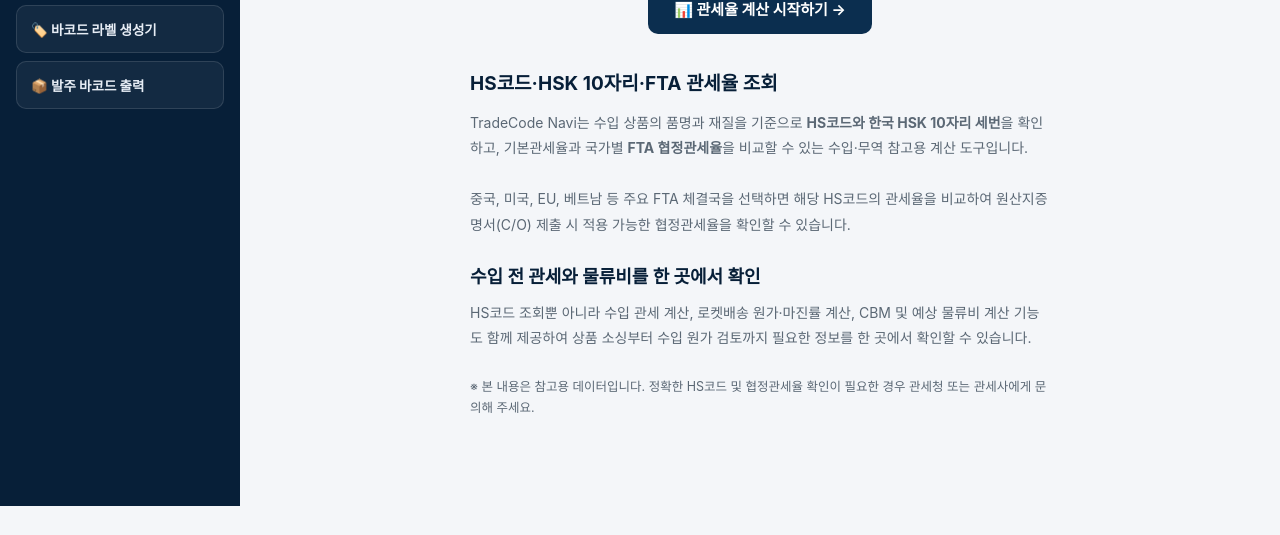
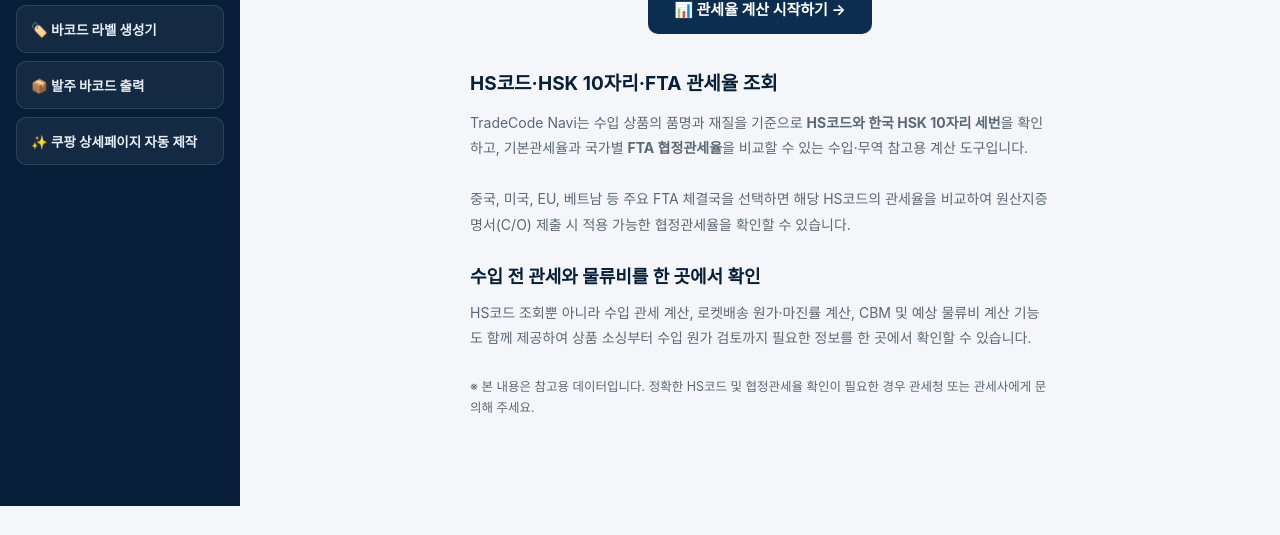
Before and after one commit to babo313397-droid/tradecode-navi, a website: page index.html in a window 1280 px wide. Shown: the part 294-829 px from the top of the page. Drawn offline with Linux system fonts and the light colour scheme.

Commit message:
Update index.html

```diff
--- a/index.html
+++ b/index.html
@@ -317,6 +317,7 @@ footer a{color:var(--sub);text-decoration:underline;}
     <button type="button" class="nav-btn" id="navBtn-logistics" onclick="showFeature('logistics')">🚚 물류비 계산기</button>
     <button type="button" class="nav-btn" id="navBtn-barcode" onclick="window.location.href='/barcode-label.html'">🏷️ 바코드 라벨 생성기</button>
     <button type="button" class="nav-btn" id="navBtn-orderbarcode" onclick="window.location.href='/order-barcode.html'">📦 발주 바코드 출력</button>
+    <button type="button" class="nav-btn" id="navBtn-detailmaker" onclick="window.location.href='/detail-maker'">✨ 쿠팡 상세페이지 자동 제작</button>
   </nav>
 
   <div class="main-area">
```
